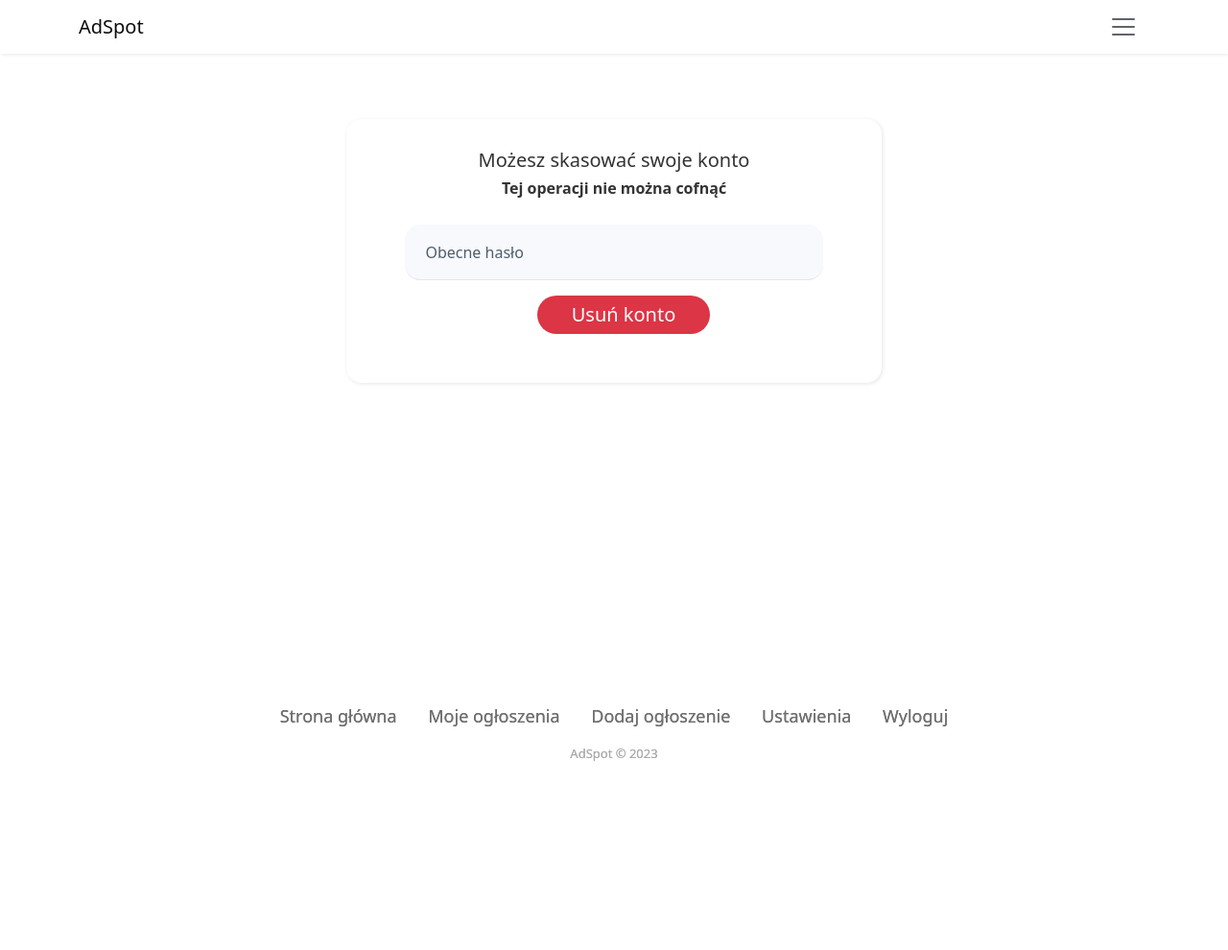
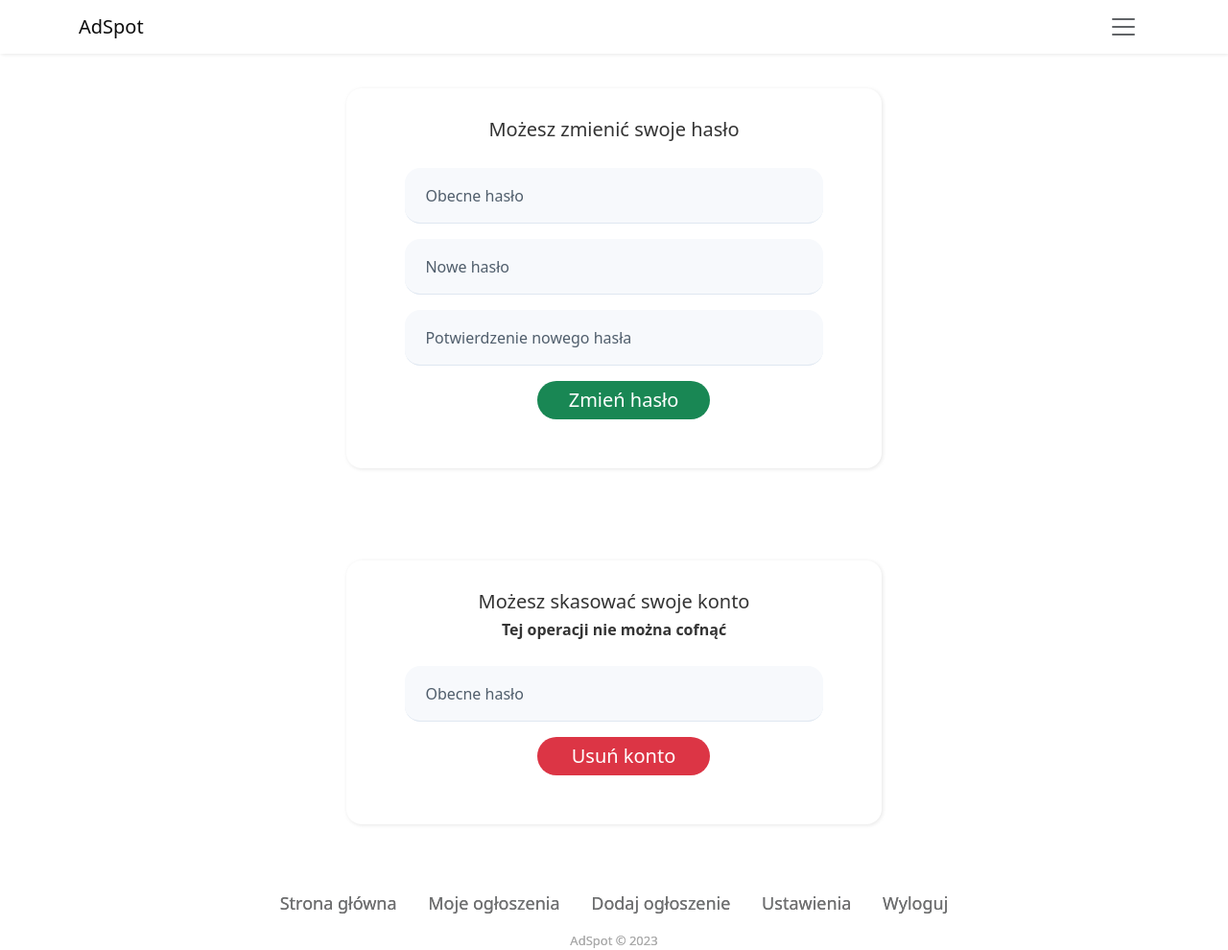
Before and after one commit to luk4sz98/AdSpot, a Django app: page /settings in a window 1280 px wide. Shown: the whole page at 96% size. Before the commit the page ends 793 px from the top, so only its background shows below. Run offline with Django 4.2, Linux system fonts and the light colour scheme; the visitor is signed in with stand-in values (Sample User, id 1).

Commit message:
add change password func

```diff
--- a/AdSpot/forms.py
+++ b/AdSpot/forms.py
@@ -1,5 +1,5 @@
 from django import forms
-from django.contrib.auth.forms import UserCreationForm
+from django.contrib.auth.forms import UserCreationForm, PasswordChangeForm
 from django.contrib.auth.models import User
 from django.contrib.auth import authenticate, login
 
@@ -59,3 +59,27 @@ class DeleteAccountForm(forms.Form):
 			return True
 		self.add_error(None, "Nieprawidłowe hasło")
 		return False
+
+class CustomPasswordChangeForm(forms.Form):
+
+	old_password = forms.CharField(
+        strip=True,
+        widget=forms.PasswordInput(attrs={'autocomplete': 'new-password'}),
+        help_text='Wprowadź obecne hasło',
+    )
+
+	new_password = forms.CharField(
+        strip=True,
+        widget=forms.PasswordInput(attrs={'autocomplete': 'new-password'}),
+        help_text='Wprowadź nowe hasło'
+    )
+
+	new_password_confirmation = forms.CharField(
+        strip=True,
+        widget=forms.PasswordInput(attrs={'autocomplete': 'new-password'}),
+        help_text='Wprowadź to samo hasło jak wcześniej, dla weryfikacji.'
+    )
+
+	class Meta:
+		model = User
+		fields = ('old_password', 'new_password', 'new_password_confirmation')
--- a/AdSpot/templates/template.html
+++ b/AdSpot/templates/template.html
@@ -121,7 +121,7 @@
                 </a>
             </li>
             <li class="list-inline-item">
-                <a class="d-none d-md-inline" href="/setttings">
+                <a class="d-none d-md-inline" href="/settings">
                     Ustawienia
                 </a>
             </li>
--- /dev/null
+++ b/AdSpot/templates/user_settings/password_change_form.html
@@ -0,0 +1,42 @@
+<div class="col-6 accountColumn mt-3 mb-5 m-auto">
+    <div class="text-center">
+        <div class="accountContent mt-3">
+            <h5>Możesz zmienić swoje hasło</h5>
+            <form id="formChangePassword" method="post" action="{% url 'change_password' %}"> {% csrf_token %}
+                <div class="formContact">
+                    <div class="form-group">
+                        <div class="form-floating mb-3">
+                            <input id="currentPasswordDeleteDownload" name="old_password" required type="password" placeholder="Obecne hasło" class="form-control" style="border-radius: 1rem;" />
+                            <label for="currentPasswordDeleteDownload">Obecne hasło</label>
+                        </div>
+                        <div class="form-floating mb-3">
+                            <input id="currentPasswordDeleteDownload" name="new_password" required type="password" placeholder="Nowe hasło" class="form-control" style="border-radius: 1rem;" />
+                            <label for="currentPasswordDeleteDownload">Nowe hasło</label>
+                        </div>
+                        <div class="form-floating mb-3">
+                            <input id="currentPasswordDeleteDownload" name="new_password_confirmation" required type="password" placeholder="Potwierdź nowe hasło" class="form-control" style="border-radius: 1rem;" />
+                            <label for="currentPasswordDeleteDownload">Potwierdzenie nowego hasła</label>
+                        </div>
+                    </div>
+                    {% for field in change_password_form %}
+                    <p>
+                        {% for error in field.errors %}
+                        <p style="color: red">{{ error }}</p>
+                        {% endfor %}
+                    </p>
+                    {% endfor %}
+                    {% if change_password_form.non_field_errors %}
+                        <div style="color: red">
+                            <p>{{change_password_form.non_field_errors}}
+                        </div>
+                    {% endif %}
+                    <div class="form-group">
+                        <div class="mb-3">
+                            <button id="deleteButton" class="btn btn-success deleteButton" type="submit">Zmień hasło</button>
+                        </div>
+                    </div>
+                </div>
+            </form>
+        </div>
+    </div>
+</div>
--- a/AdSpot/templates/user_settings/settings.html
+++ b/AdSpot/templates/user_settings/settings.html
@@ -5,6 +5,9 @@
 <section>
     <div class="container">
         <div class="row">
+            {% include 'user_settings/password_change_form.html' %}
+        </div>
+        <div class="row">
             {% include 'user_settings/account_delete_form.html' %}
         </div>
     </div>
--- a/AdSpot/views.py
+++ b/AdSpot/views.py
@@ -1,7 +1,7 @@
 import datetime
 from django.shortcuts import redirect, render
-from django.contrib.auth import logout, authenticate
-from AdSpot.forms import DeleteAccountForm, LoginForm, RegistrationForm
+from django.contrib.auth import logout, update_session_auth_hash
+from AdSpot.forms import DeleteAccountForm, LoginForm, RegistrationForm, CustomPasswordChangeForm
 from django.contrib.auth.models import User
 from django.contrib import messages
 
@@ -142,6 +142,37 @@ def delete_account(request):
     messages.error(request, 'Nieprawidłowe żądanie!')
     return redirect(request, '/')
 
+def change_password(request):
+    user = request.user
+    if not user.is_authenticated:
+        messages.warning(request, f"Musisz się zalogować by uzyskać dostęp!")
+        return redirect("/")
+    if request.method == 'POST':
+        context = {}
+        user_from_db = User.objects.get(pk=user.pk)
+        form = CustomPasswordChangeForm(request.POST)
+        if form.is_valid():
+            current_password = form.cleaned_data['old_password']
+            new_password = form.cleaned_data['new_password']
+            new_password_confirmation = form.cleaned_data['new_password_confirmation']
+            if (not user_from_db.check_password(current_password) or
+                new_password != new_password_confirmation):
+                form.add_error(None, "Nieprawidłowe hasła, spróbuj jeszcze raz.")
+                context = {'change_password_form': form}
+                return render(request, 'user_settings/settings.html', context)
+
+            user_from_db.set_password(new_password)
+            user_from_db.save()
+            update_session_auth_hash(request, user_from_db)
+            messages.success(request, f"Twoje hasło zostało zmienione")
+            return redirect('/')
+        form.add_error(None, "Nieprawidłowe dane, sprawdz podane hasła")
+        context = {'change_password_form': form}
+        return render(request, 'user_settings/settings.html', context)
+
+    messages.error(request, 'Nieprawidłowe żądanie!')
+    return redirect(request, '/')
+
 def __getAdverts():
     advertisements = Advertisement.objects.all()
     advertisements = advertisements.filter(status__icontains = 'accepted')
--- a/web_project/urls.py
+++ b/web_project/urls.py
@@ -17,6 +17,7 @@ urlpatterns = [
     path('my/<id>', deleteAdvertisement, name='deleteAdvertisement'),
     path('settings', user_settings),
     path('delete_account', delete_account, name='delete_account'),
+    path('change_password', change_password, name='change_password'),
 
     # resetowanie hasła
     path('password_reset/', auth_views.PasswordResetView.as_view(
```
